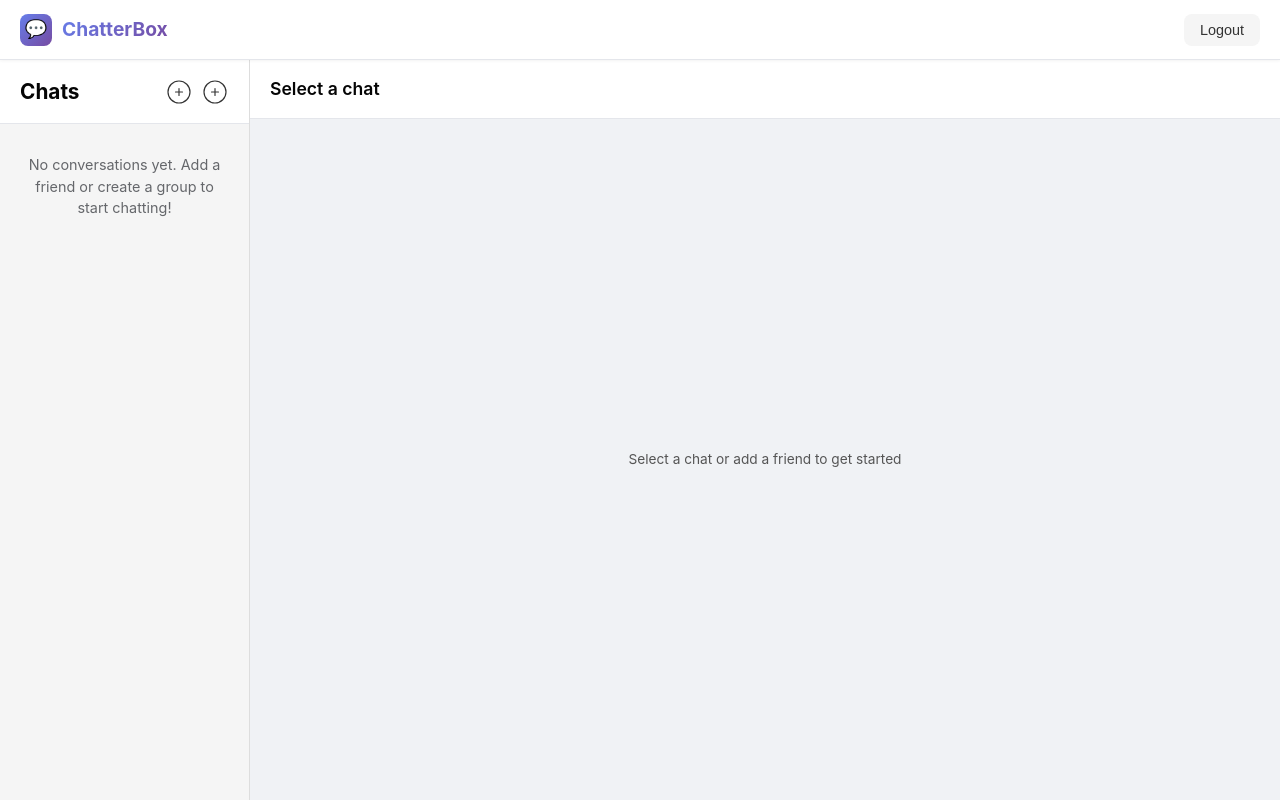
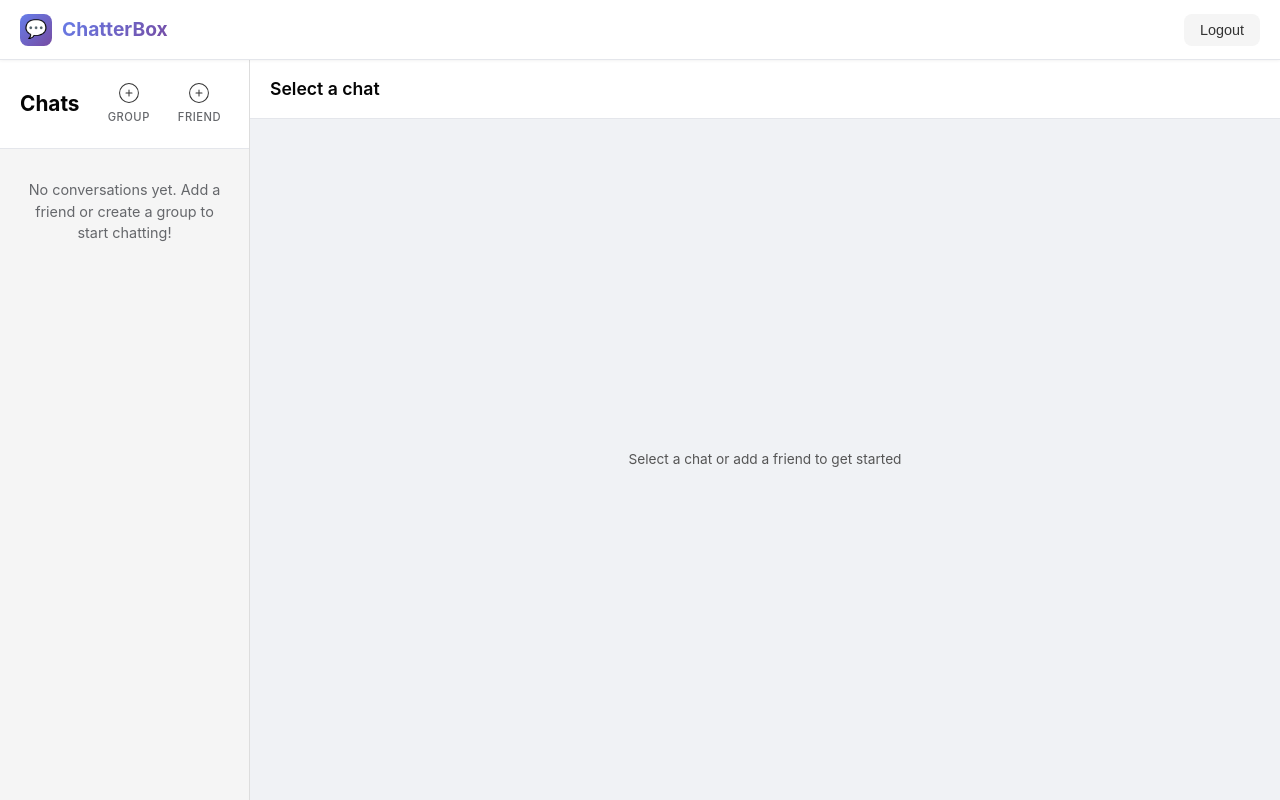
Before and after one commit to HarrisonRS23/Chatterbox, a React (Create React App) app in the folder frontend/: page /chat in a window 1280 px wide. Built offline with nearby package versions, Linux system fonts and the light colour scheme.

Commit message:
add distinguisher between group and friend plus buttons

```diff
--- a/frontend/src/index.css
+++ b/frontend/src/index.css
@@ -1090,3 +1090,36 @@ body {
   opacity: 0.6;
   cursor: not-allowed;
 }
+
+/* Action Buttons (Group/Friend) */
+.action-button {
+  display: flex;
+  flex-direction: column;
+  align-items: center;
+  gap: 4px;
+  cursor: pointer;
+  padding: 6px 8px;
+  border-radius: 8px;
+  transition: all 0.2s ease;
+}
+
+.action-button:hover {
+  background-color: #f0f2f5;
+  transform: translateY(-1px);
+}
+
+.action-button:active {
+  transform: translateY(0);
+}
+
+.action-label {
+  font-size: 0.7rem;
+  font-weight: 500;
+  color: #65676b;
+  text-transform: uppercase;
+  letter-spacing: 0.5px;
+}
+
+.action-button:hover .action-label {
+  color: #050505;
+}
--- a/frontend/src/pages/chat.js
+++ b/frontend/src/pages/chat.js
@@ -165,25 +165,35 @@ const Chat = () => {
         <div className="sidebar">
         <div className="sidebar-header">
           <h2>Chats</h2>
-          <div style={{ display: "flex", gap: "8px" }}>
+          <div style={{ display: "flex", gap: "12px", alignItems: "center" }}>
+            <div
+              className="action-button"
+              onClick={openGroupPopup}
+              title="Create Group"
+            >
               <CiCirclePlus
-              onClick={openGroupPopup}
                 style={{
-                fontSize: "28px",
+                  fontSize: "24px",
                   cursor: "pointer",
                   transition: "transform 0.2s"
                 }}
-              title="Create Group"
               />
+              <span className="action-label">Group</span>
+            </div>
+            <div
+              className="action-button"
+              onClick={addFriend}
+              title="Add Friend"
+            >
               <CiCirclePlus
-              onClick={addFriend}
                 style={{
-                fontSize: "28px",
+                  fontSize: "24px",
                   cursor: "pointer",
                   transition: "transform 0.2s"
                 }}
-              title="Add Friend"
               />
+              <span className="action-label">Friend</span>
+            </div>
           </div>
         </div>
 
```
Lines whose indentation alone changed are shown as unchanged.
